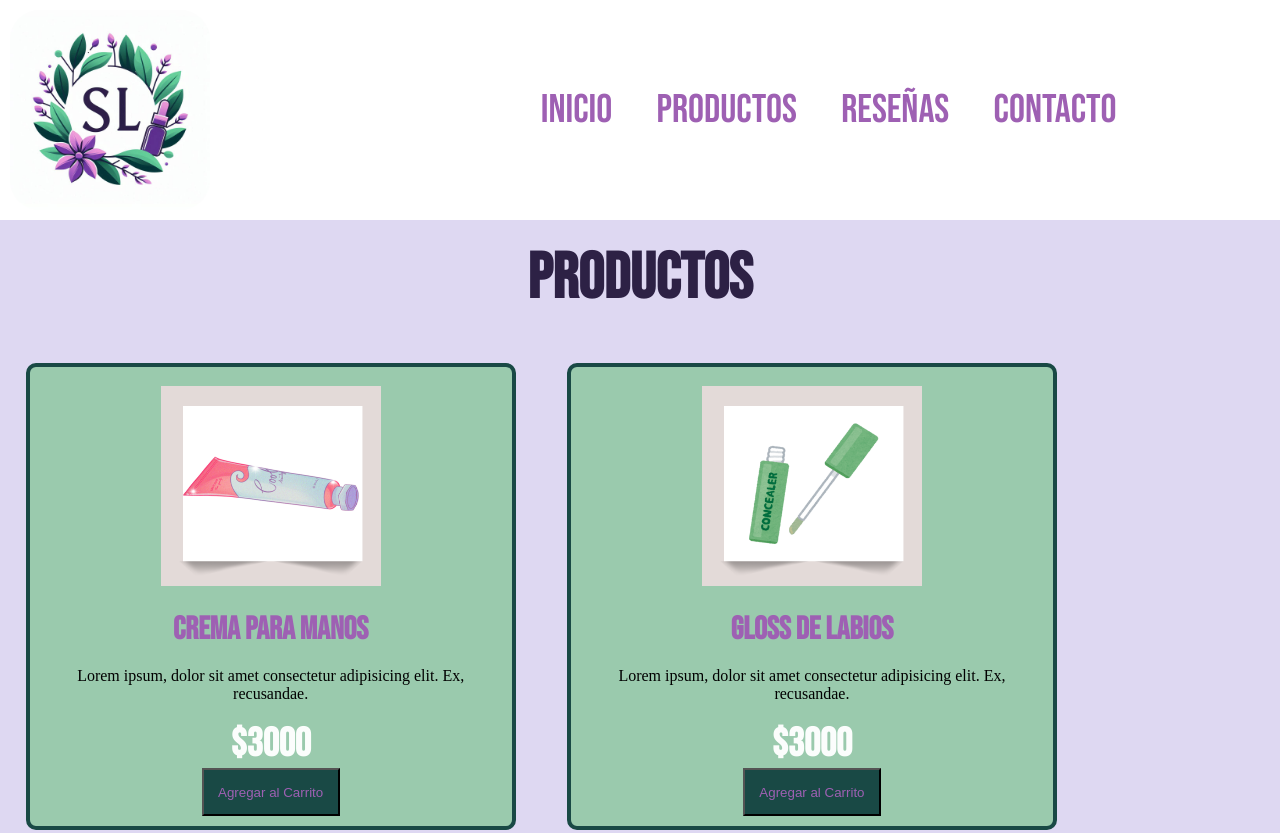
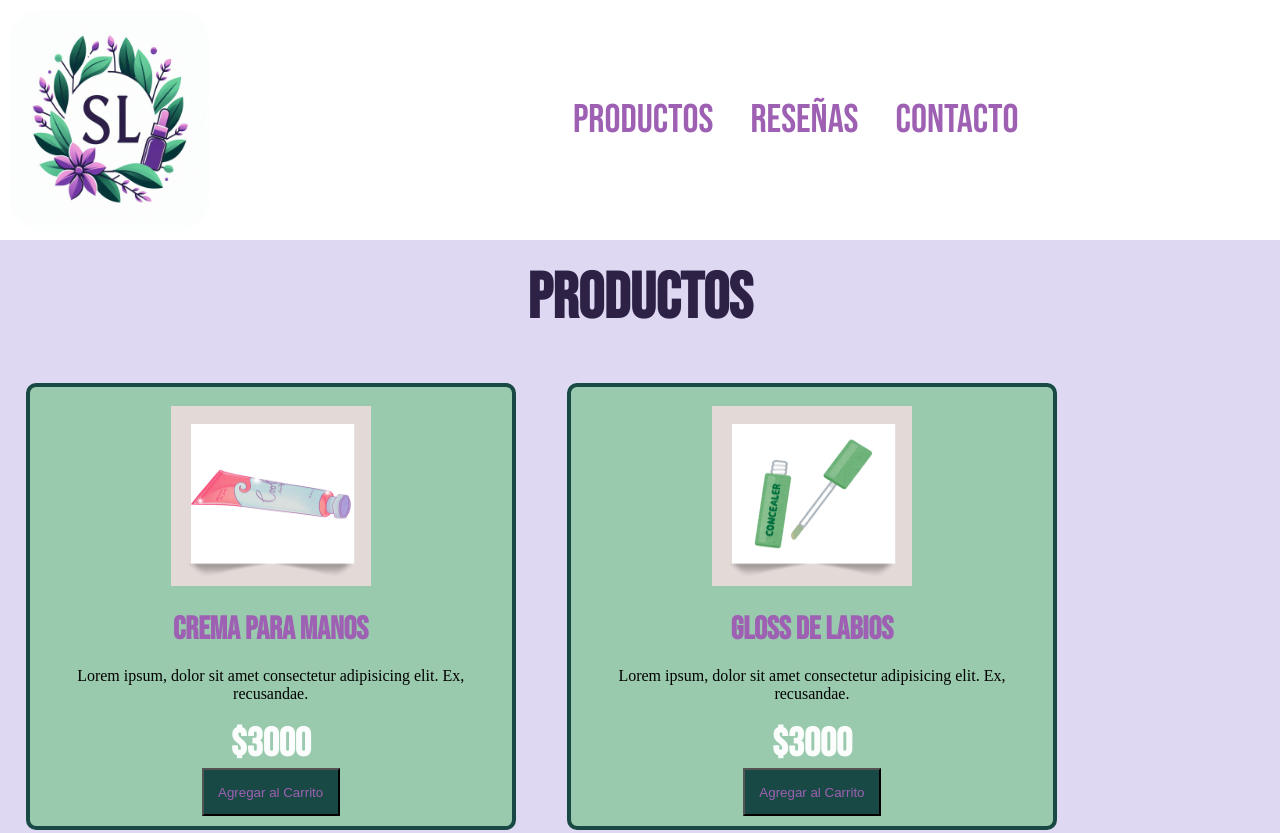
Before and after one commit to Ailak17/front-25019-SofiaLacosta, a plain HTML site: page index.html in a window 1280 px wide. Shown: the top 833 px of the page. Drawn offline with Linux system fonts and the light colour scheme; a web font is replaced by a local one.

Commit message:
Pre-entrega-front

```diff
--- a/css/index.css
+++ b/css/index.css
@@ -18,7 +18,7 @@ header {
 }
 header img{
     width: 200px;
-    height: 200px;
+    height: 220px;
     border-radius: 15%;
 }
 main h1{
@@ -32,14 +32,17 @@ ul{
     margin: 0;
     padding: 0;
 }
-li{
+li {
     list-style: none;
     margin: 5%;
     font-family: "Bebas Neue", sans-serif;
     font-size: 2.5rem;
     color: #9e60b3;
 }
-
+a{
+    text-decoration: none;
+    color: #9e60b3;
+}
 /*card de productos*/
 .prod-h1{
     font-family: "Bebas Neue", sans-serif;
@@ -63,8 +66,8 @@ li{
 .imagenProduc{
     padding: 10px;
     margin: 2%;
-    height:200px;
-    width: 220px;
+    height:180px;
+    width: 200px;
 
 
 }
--- a/index.html
+++ b/index.html
@@ -11,15 +11,14 @@
     <header>
         <img src="./imagenes/Designer.jpeg"   alt="logo">
         <nav><ul>
-            <li>Inicio</li>
-            <li>Productos</li>
-            <li>Reseñas</li>
-            <li>Contacto</li>
+            <li><a href="#produc-id"> Productos</a></li>
+            <li><a href="#resenias-id"> Reseñas</a></li>
+            <li><a href="#contacto-id"> Contacto</a></li>
         </ul></nav>
         <hr style="border: none; height: 3px; background-color: #56b08a; margin: 20px 0;">
     </header>
     <main>
-       <section>
+       <section id="produc-id">
         <h1 class="prod-h1">Productos</h1>
         <div class="contenedor">
         <div class="item">
@@ -88,9 +87,9 @@
             <button class="btn">Agregar al Carrito</button>
         </div>
     </div>
-    </section>
-       <section>Reseñas</section>
-       <section class="section-form">
+    </section  >
+       <section id="resenias-id">Reseñas</section>
+       <section id="contacto-id" >
         <h1>Formulario</h1>
         <form class="formulario" >
             <input class="f-input" type="text" name="Nombre" id="nombre" placeholder="Ingrese su nombre">
```
Also changed, not shown: 1 other file.
